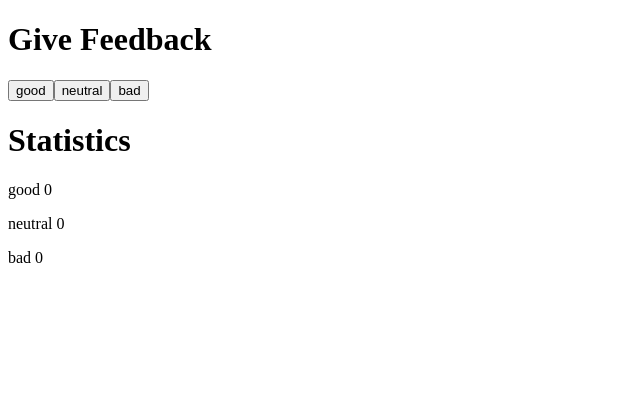
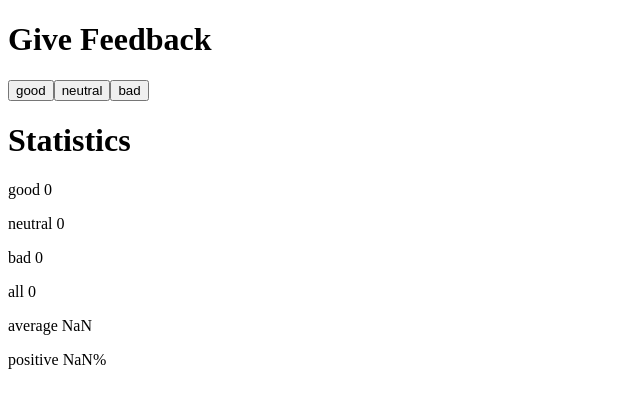
Before and after one commit to sapwood/fullstatck, a React (Vite) app in the folder part1/1.6Unicafe/: page / in a window 1280 px wide. Shown: the top 408 px of the page, without its empty margins (0-640 px from the left). Built offline with nearby package versions, Linux system fonts and the light colour scheme.

Commit message:
Exercise 1.7

```diff
--- a/part1/1.6Unicafe/src/App.jsx
+++ b/part1/1.6Unicafe/src/App.jsx
@@ -17,6 +17,7 @@ const Title=({title})=>{
 }
 
 const Display=({content,num})=>{
+
   return (
     <p>{content} {num}</p>
   )
@@ -44,6 +45,11 @@ const App=()=>{
   const handleBadClick=()=>{
     setRate({...rate,bad:rate.bad+1})
   }
+
+  const total = rate.good+rate.neutral+rate.bad
+  const average = (rate.good*1+rate.neutral*0+rate.bad*-1)/total
+  const positive = (rate.good/total)*100+'%'
+
   return (
 
     <div>
@@ -55,6 +61,9 @@ const App=()=>{
       <Display content='good' num={rate.good} />
       <Display content='neutral' num={rate.neutral} />
       <Display content='bad' num={rate.bad} />
+      <Display content='all' num={total} />
+      <Display content='average' num={average} />
+      <Display content='positive' num={positive} />
     </div>
 
   )
```
